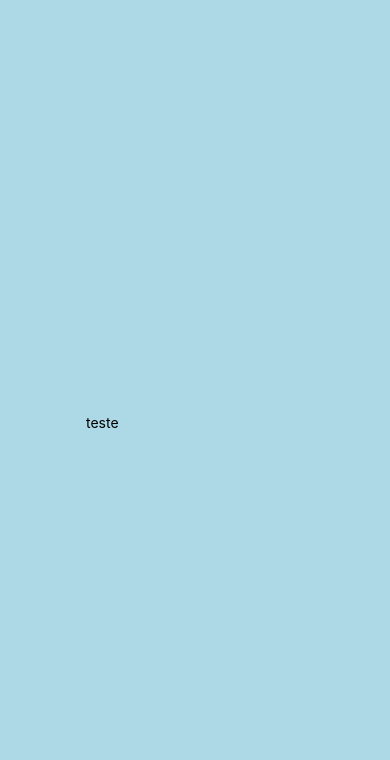
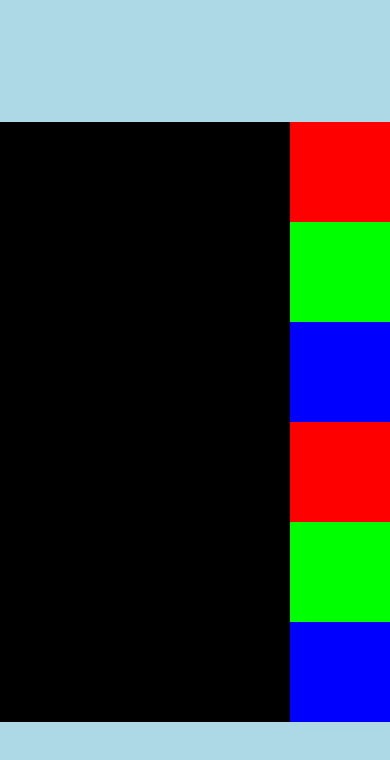
Before and after one commit to TiagoFernandes11/react-native-course, a React Native app in the folder NovoProjeto/: screen / in a window 390 px wide. Shown: the top 760 px of the page. Built offline with nearby package versions, Linux system fonts and the light colour scheme.

Commit message:
FlexBox 1 2 e 3

```diff
--- a/NovoProjeto/App.js
+++ b/NovoProjeto/App.js
@@ -6,13 +6,19 @@ import Pai from "./components/indireta/Pai";
 import UsuarioLogado from "./components/UsuarioLogado";
 import ListaProdutos from "./components/produtos/ListaProdutos";
 import DigiteSeuNome from "./components/DigiteSeuNome";
+import Quadrado from "./components/layout/Quadrado";
+import FlexBoxv1 from "./components/layout/FlexBoxv1";
+import FlexBoxV2 from "./components/layout/FlexBoxV2";
 
 export default function App() {
   return (
     <SafeAreaView style={styles.container}>
-      <DigiteSeuNome />
+      <FlexBoxV2 />
     </SafeAreaView>
   );
+}
+{
+  /* <DigiteSeuNome /> */
 }
 {
   /* <ListaProdutos/> */
--- a/NovoProjeto/components/DigiteSeuNome.js
+++ b/NovoProjeto/components/DigiteSeuNome.js
@@ -1,12 +1,13 @@
 import React from "react";
-import { View, TextInput } from "react-native";
+import { View, TextInput, Text } from "react-native";
 import estilo from "./estilo";
 import { useState } from "react";
 
 export default (props) => {
-  const [nome, setNome] = useState("teste");
+  const [nome, setNome] = useState();
   return (
     <View>
+      <Text style={estilo.textoGrande}>Nome digitado: {nome}</Text>
       <TextInput
         placeholder="Digite seu nome"
         value={nome}
--- /dev/null
+++ b/NovoProjeto/components/layout/FlexBoxV2.js
@@ -0,0 +1,25 @@
+import React from "react";
+import { StyleSheet, View } from "react-native";
+import Quadrado from "./Quadrado";
+
+export default (props) => {
+  return (
+    <View style={estilo.FlexV2}>
+      <Quadrado color="#F00" />
+      <Quadrado color="#0F0" />
+      <Quadrado color="#00F" />
+      <Quadrado color="#F00" />
+      <Quadrado color="#0F0" />
+      <Quadrado color="#00F" />
+    </View>
+  );
+};
+
+const estilo = StyleSheet.create({
+  FlexV2: {
+    width: "100%",
+    alignItems: "flex-end",
+    justifyContent: "space-evenly",
+    backgroundColor: "black",
+  },
+});
--- /dev/null
+++ b/NovoProjeto/components/layout/FlexBoxv1.js
@@ -0,0 +1,24 @@
+import React from "react";
+import { StyleSheet, View } from "react-native";
+import Quadrado from "./Quadrado";
+
+export default (props) => {
+  return (
+    <View style={estilo.FlexV1}>
+      <Quadrado color="#F00" />
+      <Quadrado color="#0F0" />
+      <Quadrado color="#00F" />
+      <Quadrado color="#F00" />
+      <Quadrado color="#0F0" />
+      <Quadrado color="#00F" />
+    </View>
+  );
+};
+
+const estilo = StyleSheet.create({
+  FlexV1: {
+    flexGrow: 1,
+    justifyContent: "space-evenly",
+    backgroundColor: "black",
+  },
+});
--- /dev/null
+++ b/NovoProjeto/components/layout/Quadrado.js
@@ -0,0 +1,15 @@
+import React from "react";
+import { Text, View, StyleSheet } from "react-native";
+
+export default (props) => {
+  const lado = 100;
+  return (
+    <View
+      style={{
+        height: lado,
+        width: lado,
+        backgroundColor: props.color || "#000",
+      }}
+    ></View>
+  );
+};
```
Also changed, not shown: NovoProjeto/components/layout/FlexBoxV3.js (added, +25 -0 lines).
